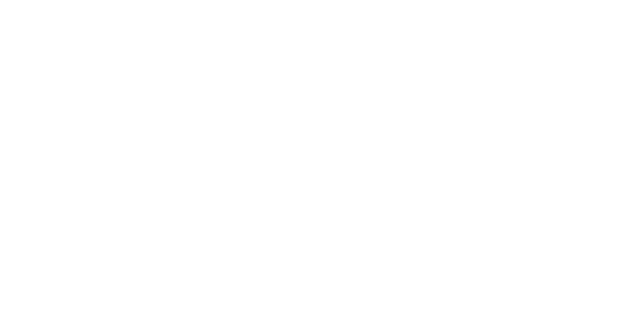
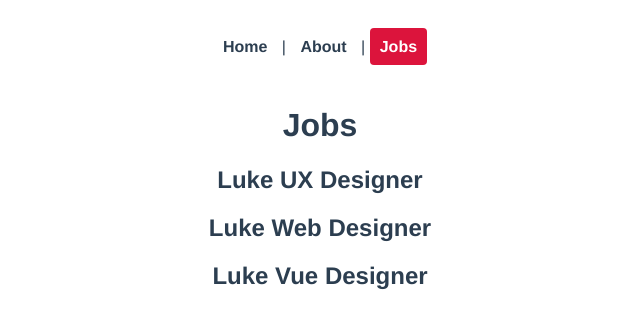
Before and after one commit to TheLukCraft/Vue3---Firebase, a Vue app: page /jobs in a window 1280 px wide. Before the commit this address had no page. Shown: the top 328 px of the page, without its empty margins (320-960 px from the left). Built offline with nearby package versions, Linux system fonts and the light colour scheme.

Commit message:
folder structure

```diff
--- a/src/App.vue
+++ b/src/App.vue
@@ -1,7 +1,8 @@
 <template>
   <nav>
     <router-link to="/">Home</router-link> |
-    <router-link :to="{ name: 'About' }">About</router-link>
+    <router-link :to="{ name: 'about' }">About</router-link> |
+    <router-link :to="{ name: 'jobs' }">Jobs</router-link>
   </nav>
   <router-view />
 </template>
--- a/src/router/index.js
+++ b/src/router/index.js
@@ -1,18 +1,23 @@
 import { createRouter, createWebHistory } from "vue-router";
 import Home from "../views/HomeView.vue";
 import About from "../views/AboutView.vue";
+import Jobs from "../views/jobs/Jobs.vue";
 
 const routes = [
   {
     path: "/",
     name: "home",
     component: Home,
-    About,
   },
   {
     path: "/about",
     name: "about",
     component: About,
+  },
+  {
+    path: "/jobs",
+    name: "jobs",
+    component: Jobs,
   },
 ];
 
--- a/src/views/AboutView.vue
+++ b/src/views/AboutView.vue
@@ -3,3 +3,11 @@
     <h1>This is an about page</h1>
   </div>
 </template>
+
+<script>
+export default {
+  name: 'AboutView',
+  components: {
+  }
+}
+</script>
--- /dev/null
+++ b/src/views/jobs/Jobs.vue
@@ -0,0 +1,22 @@
+<template>
+    <h1>Jobs</h1>
+    <div v-for="job in jobs" :key="job.id">
+        <h2>{{ job.title }}</h2>
+    </div>
+</template>
+
+<script>
+export default {
+    data() {
+        return {
+            jobs: [
+                { title: 'Luke UX Designer', id: 1, details: 'lorem' },
+                { title: 'Luke Web Designer', id: 2, details: 'lorem' },
+                { title: 'Luke Vue Designer', id: 3, details: 'lorem' }
+            ]
+        }
+    }
+}
+</script>
+
+<style></style>
```
Also changed, not shown: src/views/jobs/JobDetails.vue (added).
